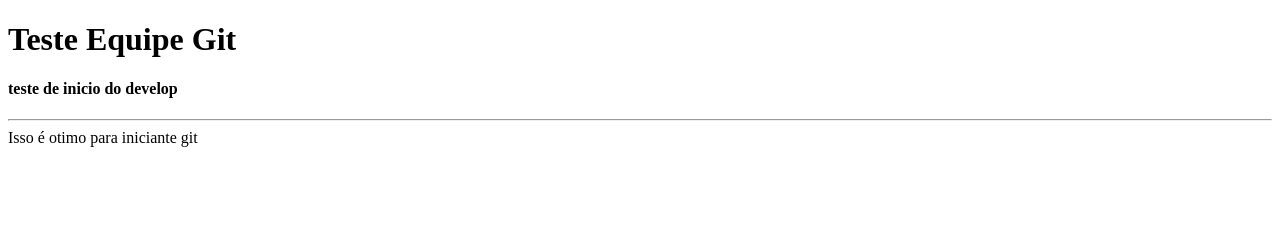
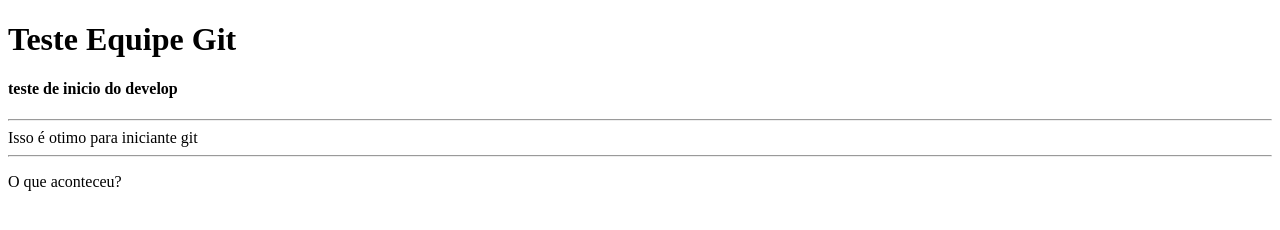
Before and after one commit to CakonChan/test-equipe, a plain HTML site: page index.html in a window 1280 px wide. Drawn offline with Linux system fonts and the light colour scheme.

Commit message:
atualizado

```diff
--- a/index.html
+++ b/index.html
@@ -17,6 +17,10 @@
         teste de inicio do develop
     </h4>
     <hr> Isso é otimo para iniciante git
+    <hr>
+    <p>
+        O que aconteceu?
+    </p>
 </body>
 
 </html>
```
